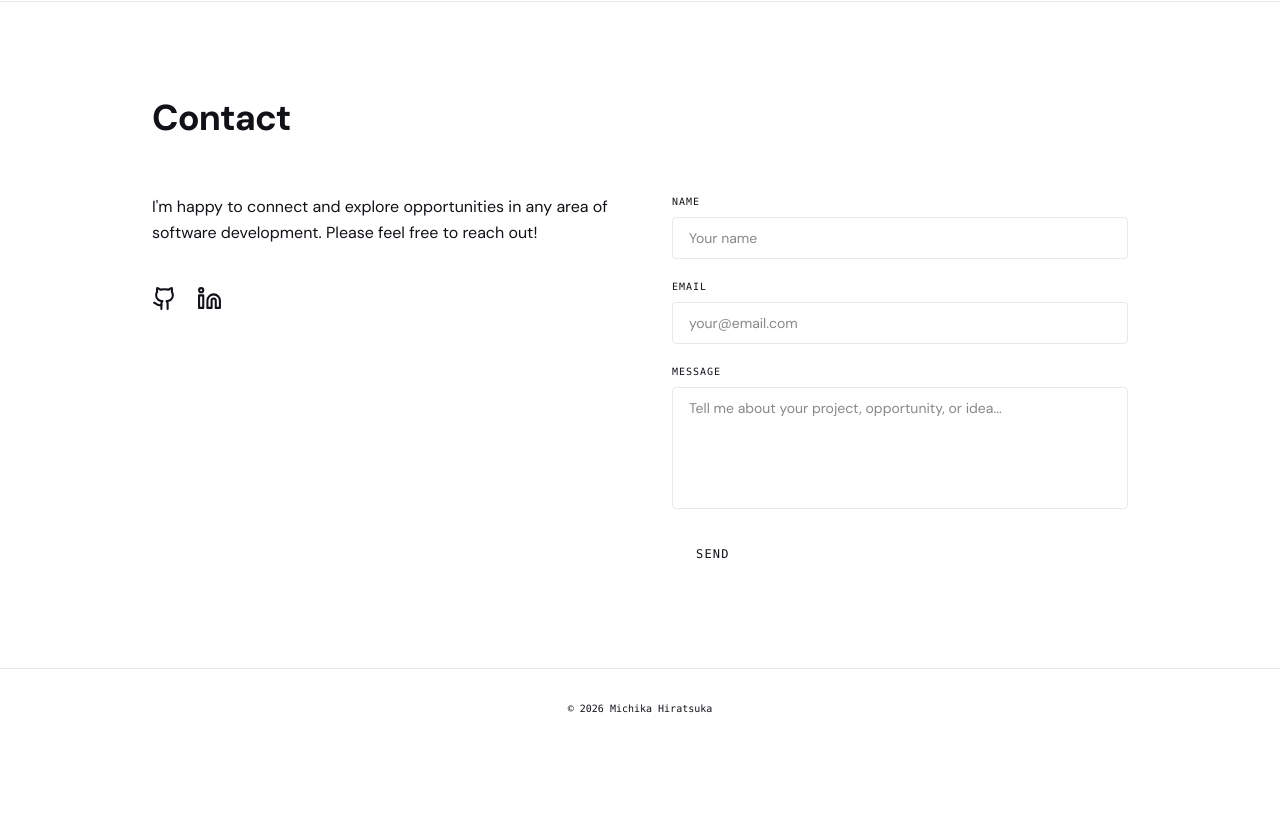
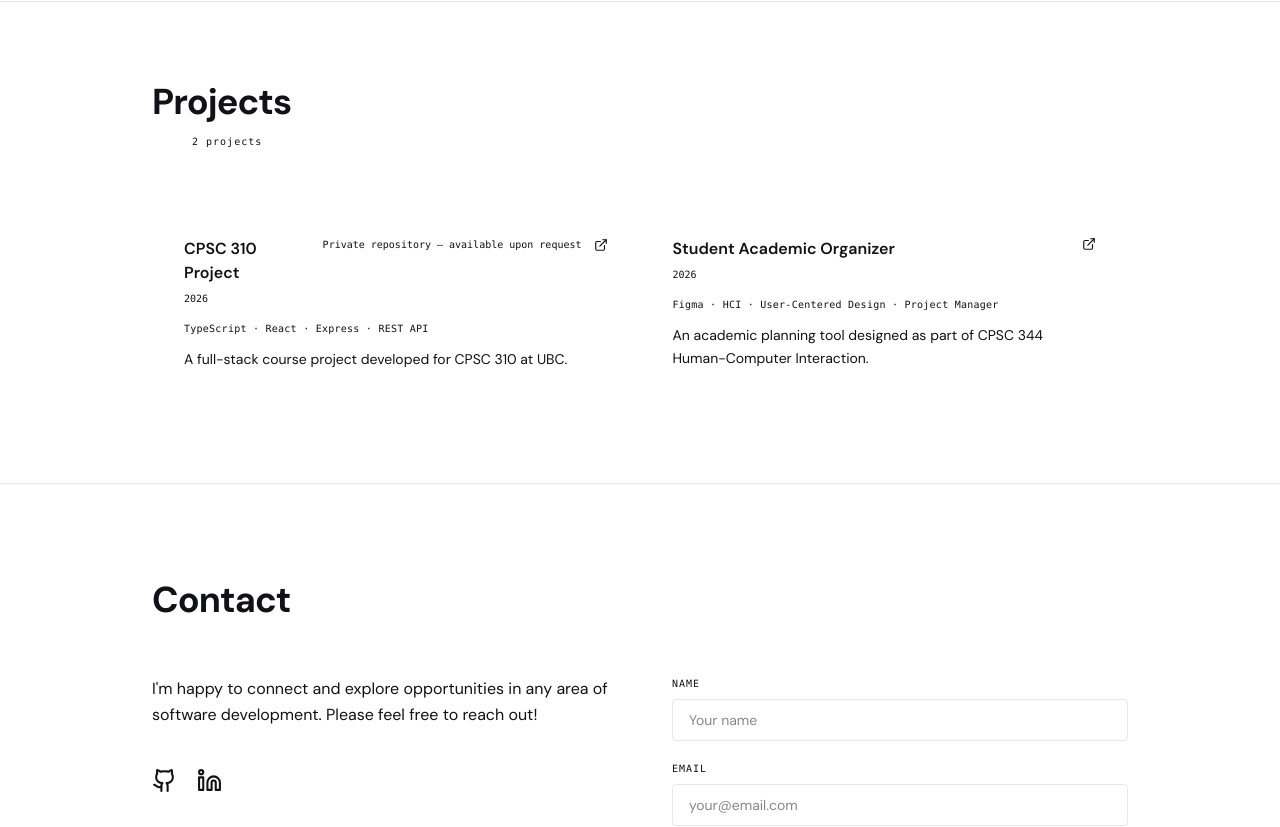
Before and after one commit to mhiratsuka/Portfolio, a React (Vite) app: page / in a window 1280 px wide. Shown: the part 1440-2267 px from the top of the page. Before the commit the page ends 2188 px from the top, so only its background shows below. Built offline with nearby package versions, Linux system fonts and the light colour scheme.

Commit message:
Added project pages and navigation

```diff
--- a/src/app/Layout.tsx
+++ b/src/app/Layout.tsx
@@ -4,7 +4,7 @@ import { Menu, X } from "lucide-react";
 import { useLang } from "./LangContext";
 import { ui } from "./data";
 
-const NAV_LINKS = ["about", "contact"] as const;
+const NAV_LINKS = ["about", "projects","contact"] as const;
 
 export default function Layout() {
   const { lang, setLang } = useLang();
--- a/src/app/data.ts
+++ b/src/app/data.ts
@@ -10,132 +10,45 @@ export const formId = "xlgqzvvd";
 
 export const projects = [
     {
-      slug: "relay",
-      name: "Lorem Project 01",
-      tech: "Lorem · Ipsum · Dolor",
+      slug: "cpsc310-project",
+      name: "CPSC 310 Project",
+      tech: "TypeScript · React · Express · REST API",
       description: {
-        en: "Lorem ipsum dolor sit amet, consectetur adipiscing elit. Sed do eiusmod tempor incididunt ut labore et dolore magna aliqua.",
-        ja: "Lorem ipsum dolor sit amet, consectetur adipiscing elit. Sed do eiusmod tempor incididunt ut labore et dolore magna aliqua.",
+        en: "A full-stack course project developed for CPSC 310 at UBC.",
+        ja: "UBCのCPSC 310で開発したフルスタックのコースプロジェクトです。",
       },
       detail: {
-        en: "Lorem ipsum dolor sit amet, consectetur adipiscing elit. Ut enim ad minim veniam, quis nostrud exercitation ullamco laboris nisi ut aliquip ex ea commodo consequat.",
-        ja: "Lorem ipsum dolor sit amet, consectetur adipiscing elit. Ut enim ad minim veniam, quis nostrud exercitation ullamco laboris nisi ut aliquip ex ea commodo consequat.",
+        en: "",
+        ja: "",
       },
-      github: "#",
-      link: "#",
-      year: "2025",
+
+      // Repository exists, but cannot be publicly shared
+      github: "",
+      privateRepo: true,
+
+      link: "https://cpsc310-project.vercel.app/",
+      year: "2026",
     },
+
     {
-      slug: "kanji-flow",
-      name: "Lorem Project 02",
-      tech: "Lorem · Ipsum · Dolor",
+      slug: "student-academic-organizer",
+      name: "Student Academic Organizer",
+      tech: "Figma · HCI · User-Centered Design · Project Manager",
       description: {
-        en: "Lorem ipsum dolor sit amet, consectetur adipiscing elit. Sed do eiusmod tempor incididunt ut labore et dolore magna aliqua.",
-        ja: "Lorem ipsum dolor sit amet, consectetur adipiscing elit. Sed do eiusmod tempor incididunt ut labore et dolore magna aliqua.",
+        en: "An academic planning tool designed as part of CPSC 344 Human-Computer Interaction.",
+        ja: "CPSC 344 Human-Computer Interactionで設計した、学習計画を支援するAcademic Organizerです。",
       },
       detail: {
-        en: "Lorem ipsum dolor sit amet, consectetur adipiscing elit. Ut enim ad minim veniam, quis nostrud exercitation ullamco laboris nisi ut aliquip ex ea commodo consequat.",
-        ja: "Lorem ipsum dolor sit amet, consectetur adipiscing elit. Ut enim ad minim veniam, quis nostrud exercitation ullamco laboris nisi ut aliquip ex ea commodo consequat.",
+        en: "",
+        ja: "",
       },
-      github: "#",
-      link: "#",
-      year: "2025",
-    },
-    {
-      slug: "orbit-cli",
-      name: "Lorem Project 03",
-      tech: "Lorem · Ipsum · Dolor",
-      description: {
-        en: "Lorem ipsum dolor sit amet, consectetur adipiscing elit. Sed do eiusmod tempor incididunt ut labore et dolore magna aliqua.",
-        ja: "Lorem ipsum dolor sit amet, consectetur adipiscing elit. Sed do eiusmod tempor incididunt ut labore et dolore magna aliqua.",
-      },
-      detail: {
-        en: "Lorem ipsum dolor sit amet, consectetur adipiscing elit. Ut enim ad minim veniam, quis nostrud exercitation ullamco laboris nisi ut aliquip ex ea commodo consequat.",
-        ja: "Lorem ipsum dolor sit amet, consectetur adipiscing elit. Ut enim ad minim veniam, quis nostrud exercitation ullamco laboris nisi ut aliquip ex ea commodo consequat.",
-      },
-      github: "#",
-      link: "#",
-      year: "2024",
-    },
-    {
-      slug: "patchwork",
-      name: "Lorem Project 04",
-      tech: "Lorem · Ipsum · Dolor",
-      description: {
-        en: "Lorem ipsum dolor sit amet, consectetur adipiscing elit. Sed do eiusmod tempor incididunt ut labore et dolore magna aliqua.",
-        ja: "Lorem ipsum dolor sit amet, consectetur adipiscing elit. Sed do eiusmod tempor incididunt ut labore et dolore magna aliqua.",
-      },
-      detail: {
-        en: "Lorem ipsum dolor sit amet, consectetur adipiscing elit. Ut enim ad minim veniam, quis nostrud exercitation ullamco laboris nisi ut aliquip ex ea commodo consequat.",
-        ja: "Lorem ipsum dolor sit amet, consectetur adipiscing elit. Ut enim ad minim veniam, quis nostrud exercitation ullamco laboris nisi ut aliquip ex ea commodo consequat.",
-      },
-      github: "#",
-      link: "#",
-      year: "2024",
-    },
-    {
-      slug: "logdive",
-      name: "Lorem Project 05",
-      tech: "Lorem · Ipsum · Dolor",
-      description: {
-        en: "Lorem ipsum dolor sit amet, consectetur adipiscing elit. Sed do eiusmod tempor incididunt ut labore et dolore magna aliqua.",
-        ja: "Lorem ipsum dolor sit amet, consectetur adipiscing elit. Sed do eiusmod tempor incididunt ut labore et dolore magna aliqua.",
-      },
-      detail: {
-        en: "Lorem ipsum dolor sit amet, consectetur adipiscing elit. Ut enim ad minim veniam, quis nostrud exercitation ullamco laboris nisi ut aliquip ex ea commodo consequat.",
-        ja: "Lorem ipsum dolor sit amet, consectetur adipiscing elit. Ut enim ad minim veniam, quis nostrud exercitation ullamco laboris nisi ut aliquip ex ea commodo consequat.",
-      },
-      github: "#",
-      link: "#",
-      year: "2024",
-    },
-    {
-      slug: "fennel",
-      name: "Lorem Project 06",
-      tech: "Lorem · Ipsum · Dolor",
-      description: {
-        en: "Lorem ipsum dolor sit amet, consectetur adipiscing elit. Sed do eiusmod tempor incididunt ut labore et dolore magna aliqua.",
-        ja: "Lorem ipsum dolor sit amet, consectetur adipiscing elit. Sed do eiusmod tempor incididunt ut labore et dolore magna aliqua.",
-      },
-      detail: {
-        en: "Lorem ipsum dolor sit amet, consectetur adipiscing elit. Ut enim ad minim veniam, quis nostrud exercitation ullamco laboris nisi ut aliquip ex ea commodo consequat.",
-        ja: "Lorem ipsum dolor sit amet, consectetur adipiscing elit. Ut enim ad minim veniam, quis nostrud exercitation ullamco laboris nisi ut aliquip ex ea commodo consequat.",
-      },
-      github: "#",
-      link: "#",
-      year: "2023",
-    },
-    {
-      slug: "shimmer",
-      name: "Lorem Project 07",
-      tech: "Lorem · Ipsum · Dolor",
-      description: {
-        en: "Lorem ipsum dolor sit amet, consectetur adipiscing elit. Sed do eiusmod tempor incididunt ut labore et dolore magna aliqua.",
-        ja: "Lorem ipsum dolor sit amet, consectetur adipiscing elit. Sed do eiusmod tempor incididunt ut labore et dolore magna aliqua.",
-      },
-      detail: {
-        en: "Lorem ipsum dolor sit amet, consectetur adipiscing elit. Ut enim ad minim veniam, quis nostrud exercitation ullamco laboris nisi ut aliquip ex ea commodo consequat.",
-        ja: "Lorem ipsum dolor sit amet, consectetur adipiscing elit. Ut enim ad minim veniam, quis nostrud exercitation ullamco laboris nisi ut aliquip ex ea commodo consequat.",
-      },
-      github: "#",
-      link: "#",
-      year: "2023",
-    },
-    {
-      slug: "nightwatch",
-      name: "Lorem Project 08",
-      tech: "Lorem · Ipsum · Dolor",
-      description: {
-        en: "Lorem ipsum dolor sit amet, consectetur adipiscing elit. Sed do eiusmod tempor incididunt ut labore et dolore magna aliqua.",
-        ja: "Lorem ipsum dolor sit amet, consectetur adipiscing elit. Sed do eiusmod tempor incididunt ut labore et dolore magna aliqua.",
-      },
-      detail: {
-        en: "Lorem ipsum dolor sit amet, consectetur adipiscing elit. Ut enim ad minim veniam, quis nostrud exercitation ullamco laboris nisi ut aliquip ex ea commodo consequat.",
-        ja: "Lorem ipsum dolor sit amet, consectetur adipiscing elit. Ut enim ad minim veniam, quis nostrud exercitation ullamco laboris nisi ut aliquip ex ea commodo consequat.",
-      },
-      github: "#",
-      link: "#",
-      year: "2022",
+
+      // No GitHub repository for this project
+      github: "",
+      privateRepo: false,
+
+      link: "https://www.figma.com/make/2fGFycdskjCHW5Q2wB24bu/Academic-Organiser-Demo?code-node-id=0-6&p=f&t=GlZJtC271HZ92oZU-0&fullscreen=1",
+      year: "2026",
     },
   ];
 
@@ -323,7 +236,7 @@ export const ui = {
     back: "← Back",
     viewProject: "View project",
     sourceCode: "Source code",
-    allProjects: "All Projects",
+    allProjects: "Projects",
     allBlogs: "All Posts",
     loadMore: "Load more",
     noMore: "You've reached the end",
--- a/src/app/pages/Home.tsx
+++ b/src/app/pages/Home.tsx
@@ -1,18 +1,24 @@
-import { useNavigate } from "react-router";
-import { Linkedin, Github} from "lucide-react";
+import { Linkedin, Github } from "lucide-react";
 import { useState } from "react";
 import { useLang } from "../LangContext";
 import { ui, skills, formId } from "../data";
 import { useForm, ValidationError } from "@formspree/react";
+import ProjectList from "./ProjectList";
 
 export default function Home() {
   const { lang } = useLang();
   const t = ui[lang];
-  const navigate = useNavigate();
-  const [form, setForm] = useState({ name: "", email: "", message: "" });
+
+  const [form, setForm] = useState({
+    name: "",
+    email: "",
+    message: "",
+  });
 
   const scrollTo = (id: string) => {
-    document.getElementById(id)?.scrollIntoView({ behavior: "smooth" });
+    document.getElementById(id)?.scrollIntoView({
+      behavior: "smooth",
+    });
   };
 
   const [formState, handleSubmit] = useForm(formId);
@@ -20,20 +26,27 @@ export default function Home() {
   return (
     <>
       {/* Hero */}
-      <section id="hero" className="min-h-[calc(100vh-3.5rem)] flex items-center">
+      <section
+        id="hero"
+        className="min-h-[calc(100vh-3.5rem)] flex items-center"
+      >
         <div className="max-w-5xl mx-auto px-6 py-28 md:py-36">
           <p className="font-mono text-xs text-accent-foreground tracking-[0.25em] uppercase mb-6">
             {t.hero.greeting}
           </p>
+
           <h1 className="text-5xl md:text-8xl font-bold tracking-tight leading-[0.95] mb-5">
             {t.hero.name}
           </h1>
+
           <h2 className="text-xl md:text-2xl text-muted-foreground font-light mb-9">
             {t.hero.role}
           </h2>
+
           <p className="text-base text-muted-foreground max-w-lg leading-relaxed mb-6">
             {t.hero.description}
           </p>
+
           <button
             onClick={() => scrollTo("contact")}
             className="px-6 py-3 bg-foreground text-background text-xs font-mono tracking-widest uppercase rounded-sm hover:bg-foreground/85 transition-colors"
@@ -47,18 +60,29 @@ export default function Home() {
       <section id="about" className="py-24 border-t border-border">
         <div className="max-w-5xl mx-auto px-6">
           <SectionHeader num="01" title={t.about.title} />
+
           <div className="grid md:grid-cols-5 gap-12 md:gap-16 mt-14">
             <div className="md:col-span-3 space-y-5">
-              <p className="text-muted-foreground leading-relaxed">{t.about.bio1}</p>
-              <p className="text-muted-foreground leading-relaxed">{t.about.bio2}</p>
-              <p className="text-muted-foreground leading-relaxed">{t.about.bio3}</p>
+              <p className="text-muted-foreground leading-relaxed">
+                {t.about.bio1}
+              </p>
+
+              <p className="text-muted-foreground leading-relaxed">
+                {t.about.bio2}
+              </p>
+
+              <p className="text-muted-foreground leading-relaxed">
+                {t.about.bio3}
+              </p>
             </div>
+
             <div className="md:col-span-2">
               <p className="font-mono text-[10px] tracking-[0.2em] uppercase text-accent-foreground mb-5">
                 {t.about.skills}
               </p>
+
               <div className="flex flex-wrap gap-2">
-                {skills.map(skill => (
+                {skills.map((skill) => (
                   <span
                     key={skill}
                     className="px-3 py-1.5 border border-border text-[11px] font-mono text-muted-foreground rounded-sm hover:border-accent-foreground/30 hover:text-foreground transition-all cursor-default"
@@ -72,21 +96,41 @@ export default function Home() {
         </div>
       </section>
 
+      {/* Projects */}
+      <section id="projects" className="border-t border-border">
+        <ProjectList />
+      </section>
+
       {/* Contact */}
       <section id="contact" className="py-24 border-t border-border">
         <div className="max-w-5xl mx-auto px-6">
-          <SectionHeader num="02" title={t.contactTitle}/>
+          <SectionHeader num="03" title={t.contactTitle} />
+
           <div className="mt-14 grid md:grid-cols-2 gap-16">
             <div>
-              <p className="text-muted-foreground leading-relaxed mb-10 text-base">{t.contactDesc}</p>
-              {/* <div className="flex flex-col gap-5"> */}
+              <p className="text-muted-foreground leading-relaxed mb-10 text-base">
+                {t.contactDesc}
+              </p>
+
               <div className="flex gap-5">
+                <a
+                  href={t.github}
+                  className="flex items-center gap-3 text-xs font-mono text-muted-foreground hover:text-foreground group transition-colors"
+                >
+                  <Github
+                    size={25}
+                    className="group-hover:text-accent-foreground transition-colors"
+                  />
+                </a>
 
-                <a href={t.github} className="flex items-center gap-3 text-xs font-mono text-muted-foreground hover:text-foreground group transition-colors">
-                  <Github size={25} className="group-hover:text-accent-foreground transition-colors" />
-                </a>
-                <a href={t.linkedin} className="flex items-center gap-3 text-xs font-mono text-muted-foreground hover:text-foreground group transition-colors">
-                  <Linkedin size={25} className="group-hover:text-accent-foreground transition-colors" />
+                <a
+                  href={t.linkedin}
+                  className="flex items-center gap-3 text-xs font-mono text-muted-foreground hover:text-foreground group transition-colors"
+                >
+                  <Linkedin
+                    size={25}
+                    className="group-hover:text-accent-foreground transition-colors"
+                  />
                 </a>
               </div>
             </div>
@@ -101,16 +145,22 @@ export default function Home() {
                 </p>
               </div>
             ) : (
-                <form onSubmit={handleSubmit} className="flex flex-col gap-5">
-                    <Field label={t.form.name} htmlFor="contact-name">
+              <form
+                onSubmit={handleSubmit}
+                className="flex flex-col gap-5"
+              >
+                <Field
+                  label={t.form.name}
+                  htmlFor="contact-name"
+                >
                   <input
                     id="contact-name"
                     type="text"
                     name="name"
                     placeholder={t.form.placeholders.name}
                     value={form.name}
-                        onChange={e =>
-                        setForm(current => ({
+                    onChange={(e) =>
+                      setForm((current) => ({
                         ...current,
                         name: e.target.value,
                       }))
@@ -128,15 +178,18 @@ export default function Home() {
                   />
                 </Field>
 
-                    <Field label={t.form.email} htmlFor="contact-email">
+                <Field
+                  label={t.form.email}
+                  htmlFor="contact-email"
+                >
                   <input
                     id="contact-email"
                     type="email"
                     name="email"
                     placeholder={t.form.placeholders.email}
                     value={form.email}
-                        onChange={e =>
-                        setForm(current => ({
+                    onChange={(e) =>
+                      setForm((current) => ({
                         ...current,
                         email: e.target.value,
                       }))
@@ -154,15 +207,18 @@ export default function Home() {
                   />
                 </Field>
 
-                    <Field label={t.form.message} htmlFor="contact-message">
+                <Field
+                  label={t.form.message}
+                  htmlFor="contact-message"
+                >
                   <textarea
                     id="contact-message"
                     name="message"
                     placeholder={t.form.placeholders.message}
                     rows={5}
                     value={form.message}
-                        onChange={e =>
-                        setForm(current => ({
+                    onChange={(e) =>
+                      setForm((current) => ({
                         ...current,
                         message: e.target.value,
                       }))
@@ -195,7 +251,9 @@ export default function Home() {
                   disabled={formState.submitting}
                   className="self-start px-6 py-2.5 bg-foreground text-background text-xs font-mono tracking-widest uppercase rounded-sm hover:bg-foreground/85 transition-colors disabled:opacity-50 disabled:cursor-not-allowed"
                 >
-                        {formState.submitting ? t.form.sending : t.form.send}
+                  {formState.submitting
+                    ? t.form.sending
+                    : t.form.send}
                 </button>
               </form>
             )}
@@ -206,25 +264,47 @@ export default function Home() {
   );
 }
 
-function SectionHeader({ title, subtitle }: { num?: string; title: string; subtitle?: string }) {
+function SectionHeader({
+  title,
+  subtitle,
+}: {
+  num?: string;
+  title: string;
+  subtitle?: string;
+}) {
   return (
     <div>
-      <h2 className="text-3xl md:text-4xl font-bold tracking-tight">{title}</h2>
+      <h2 className="text-3xl md:text-4xl font-bold tracking-tight">
+        {title}
+      </h2>
+
       {subtitle && (
-        <p className="font-mono text-[10px] text-muted-foreground tracking-widest mt-2">{subtitle}</p>
+        <p className="font-mono text-[10px] text-muted-foreground tracking-widest mt-2">
+          {subtitle}
+        </p>
       )}
     </div>
   );
 }
 
-function Field({ label, htmlFor, children }: { label: string; htmlFor: string; children: React.ReactNode }) {
+function Field({
+  label,
+  htmlFor,
+  children,
+}: {
+  label: string;
+  htmlFor: string;
+  children: React.ReactNode;
+}) {
   return (
     <div>
       <label
         htmlFor={htmlFor}
-       className="block font-mono text-[10px] tracking-widest uppercase text-muted-foreground mb-2">
+        className="block font-mono text-[10px] tracking-widest uppercase text-muted-foreground mb-2"
+      >
         {label}
       </label>
+
       {children}
     </div>
   );
--- a/src/app/pages/ProjectList.tsx
+++ b/src/app/pages/ProjectList.tsx
@@ -1,4 +1,3 @@
-import { useNavigate } from "react-router";
 import { ExternalLink, Github } from "lucide-react";
 import { useLang } from "../LangContext";
 import { ui, projects } from "../data";
@@ -6,46 +5,76 @@ import { ui, projects } from "../data";
 export default function ProjectList() {
   const { lang } = useLang();
   const t = ui[lang];
-  const navigate = useNavigate();
 
   return (
     <div className="max-w-5xl mx-auto px-6 py-20">
       <div className="flex items-baseline gap-4 mb-3">
-        <span className="font-mono text-[10px] text-accent-foreground tracking-widest">Work</span>
-        <h1 className="text-3xl md:text-4xl font-bold tracking-tight">{t.allProjects}</h1>
+        <h1 className="text-3xl md:text-4xl font-bold tracking-tight">
+          {t.allProjects}
+        </h1>
       </div>
+
       <p className="font-mono text-[10px] text-muted-foreground tracking-widest mb-14 ml-10">
         {projects.length} {lang === "en" ? "projects" : "件"}
       </p>
 
       <div className="grid md:grid-cols-2 gap-px bg-border rounded-sm overflow-hidden">
-        {projects.map(project => (
+        {projects.map((project) => (
           <div
             key={project.slug}
-            onClick={() => navigate(`/projects/${project.slug}`)}
-            className="bg-background p-8 hover:bg-card transition-colors group cursor-pointer"
+            className="bg-background p-8 hover:bg-card transition-colors group"
           >
-            <div className="flex items-start justify-between mb-3">
+            <div className="flex items-start justify-between gap-4 mb-3">
               <div>
                 <h2 className="text-base font-semibold group-hover:text-accent-foreground transition-colors">
                   {project.name}
                 </h2>
-                <span className="font-mono text-[10px] text-muted-foreground">{project.year}</span>
+
+                <span className="font-mono text-[10px] text-muted-foreground">
+                  {project.year}
+                </span>
               </div>
-              <div
-                className="flex gap-3 opacity-0 group-hover:opacity-100 transition-opacity"
-                onClick={e => e.stopPropagation()}
-              >
-                <a href={project.github} className="text-muted-foreground hover:text-foreground transition-colors" aria-label="GitHub">
-                  <Github size={14} />
-                </a>
-                <a href={project.link} className="text-muted-foreground hover:text-foreground transition-colors" aria-label="Live link">
-                  <ExternalLink size={14} />
-                </a>
+
+              <div className="flex items-center gap-3">
+                {project.github && (
+                  <a
+                    href={project.github}
+                    target="_blank"
+                    rel="noopener noreferrer"
+                    className="text-muted-foreground hover:text-foreground transition-colors"
+                    aria-label="GitHub"
+                  >
+                    <Github size={14} />
+                  </a>
+                )}
+
+                {project.privateRepo && (
+                  <span className="font-mono text-[10px] text-muted-foreground whitespace-nowrap">
+                    Private repository — available upon request
+                  </span>
+                )}
+
+                {project.link && (
+                  <a
+                    href={project.link}
+                    target="_blank"
+                    rel="noopener noreferrer"
+                    className="text-muted-foreground hover:text-foreground transition-colors"
+                    aria-label="Live Demo"
+                  >
+                    <ExternalLink size={14} />
+                  </a>
+                )}
               </div>
             </div>
-            <p className="font-mono text-[10px] text-accent-foreground mb-3 tracking-wide">{project.tech}</p>
-            <p className="text-sm text-muted-foreground leading-relaxed">{project.description[lang]}</p>
+
+            <p className="font-mono text-[10px] text-accent-foreground mb-3 tracking-wide">
+              {project.tech}
+            </p>
+
+            <p className="text-sm text-muted-foreground leading-relaxed">
+              {project.description[lang]}
+            </p>
           </div>
         ))}
       </div>
```
Also changed, not shown: src/app/routes.ts (+8 -0 lines), 3 other files (tests, documents, lock files or other folders). Lines whose indentation alone changed are shown as unchanged.
